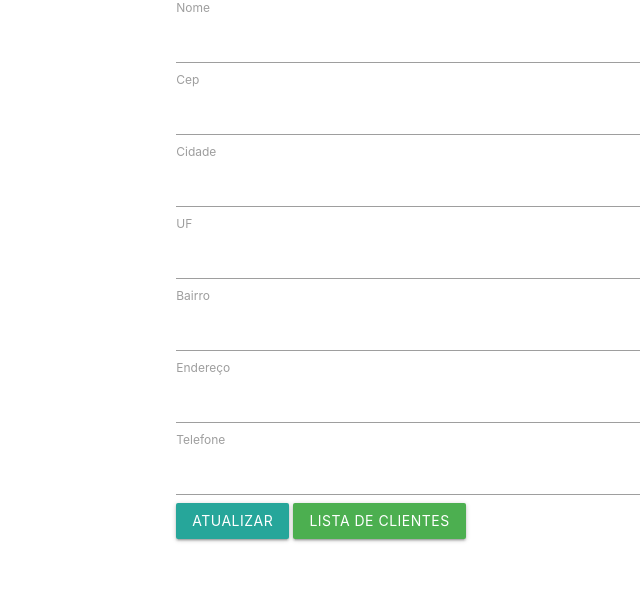
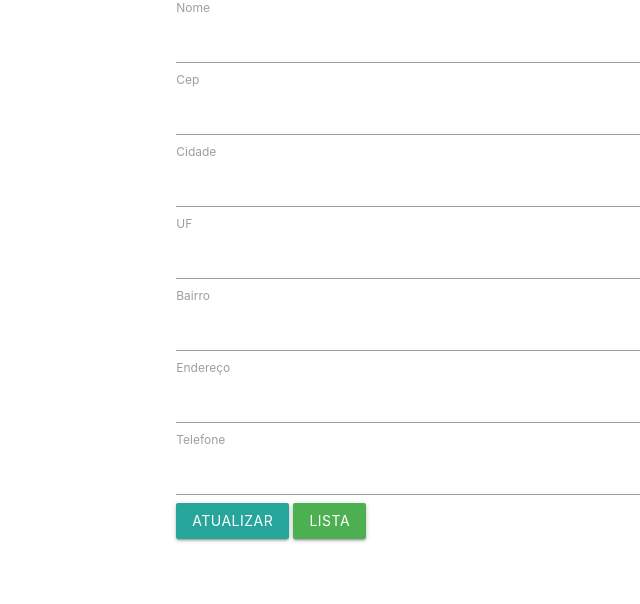
Before and after one commit to Joao-Bittencourt/fantastic-pancake, a PHP site: page /editar.php in a window 1280 px wide. Shown: the part 96-700 px from the top of the page, without its empty margins (155-795 px from the left). Run offline with PHP 8.4, Linux system fonts and the light colour scheme; data that the repository does not hold is empty.

Commit message:
Update editar.php

```diff
--- a/editar.php
+++ b/editar.php
@@ -64,7 +64,7 @@ endif;
 			</div>
 
 			<button type="submit" name="btn-editar" class="btn"> Atualizar</button>
-			<a href="index.php" class="btn green"> Lista de clientes </a>
+			<a href="index.php" class="btn green"> Lista </a>
 		</form>
 
 	</div>
```
